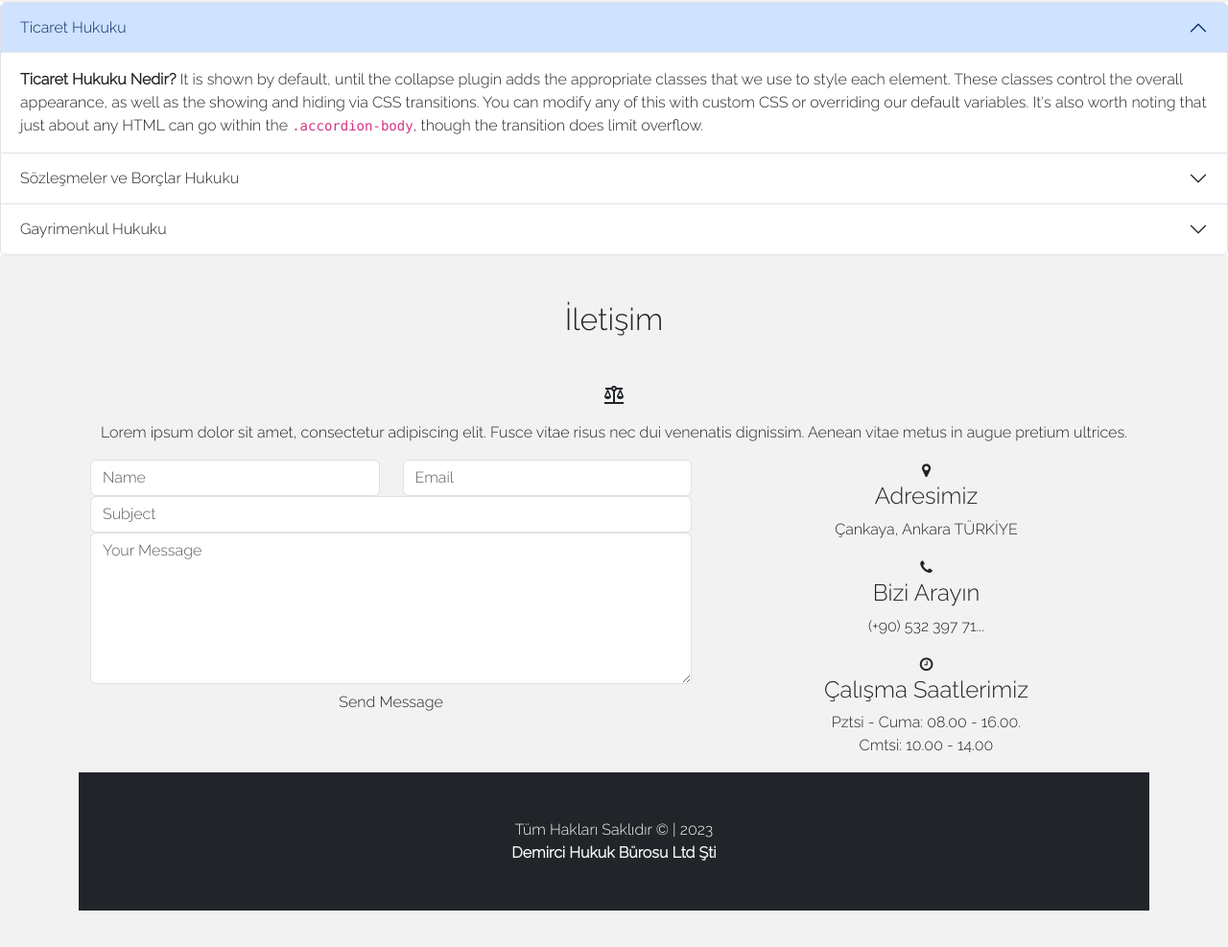
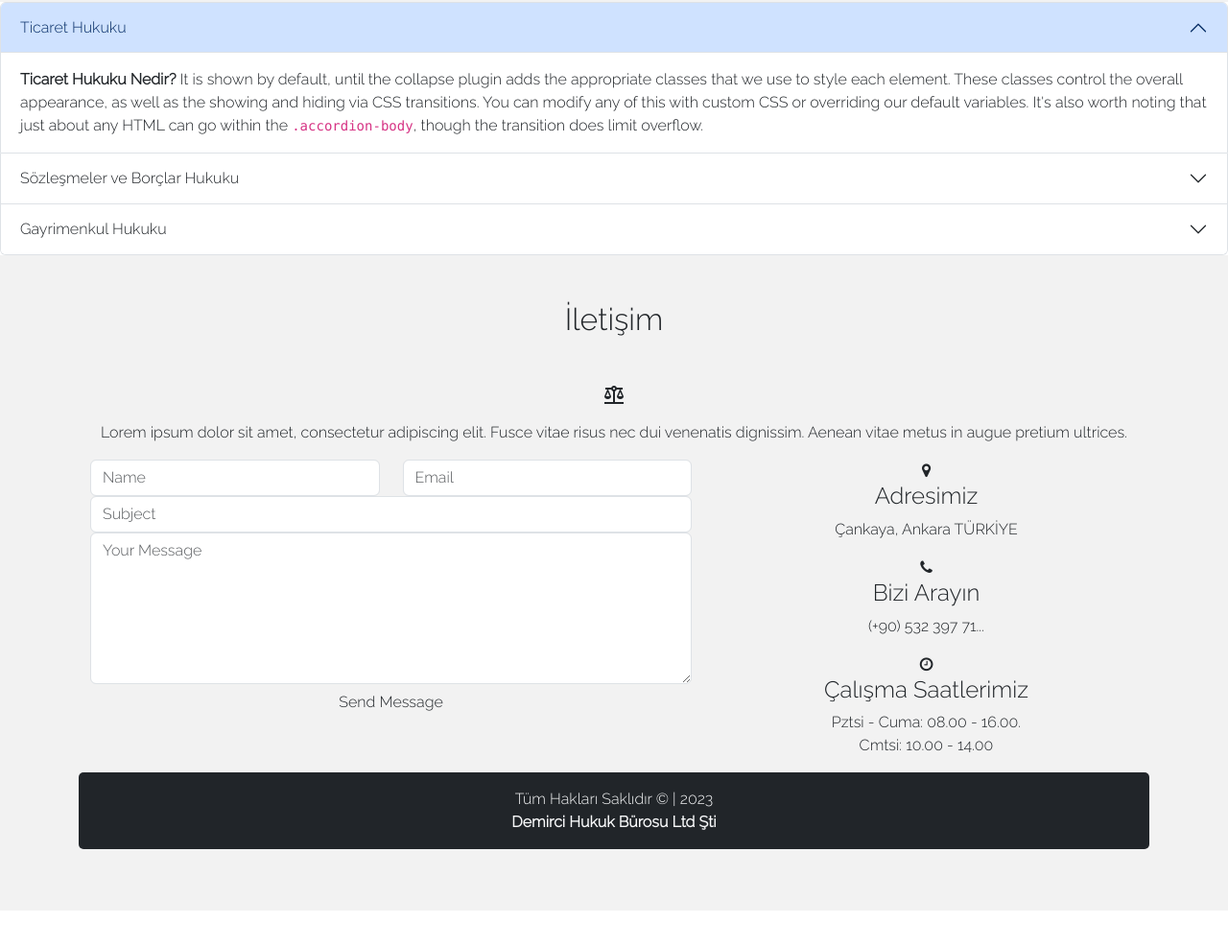
Before and after one commit to Ersindeveloper/Law-Website, a plain HTML site: page index.html in a window 1280 px wide. Shown: the part 2903-3890 px from the top of the page at 96% size. After the commit the page ends 3852 px from the top, so only its background shows below. Drawn offline with nearby package versions, Linux system fonts and the light colour scheme.

Commit message:
footer is developped

```diff
--- a/index.html
+++ b/index.html
@@ -22,7 +22,7 @@
 
     <nav class="navbar navbar-expand-lg navbar-dark bg-dark fixed-top">
         <div class="container-fluid">
-          <img src="/img/demirci_logo.jpg"  alt="" width="150">
+          <img src="/img/demirci_logo.jpg"  alt="" width="150" >
           <a class="navbar-brand" href="#"> | Hakkınızı Korur Gözetir...</a>
           <button class="navbar-toggler" type="button" data-bs-toggle="collapse" data-bs-target="#navbarNavDropdown" aria-controls="navbarNavDropdown" aria-expanded="false" aria-label="Toggle navigation">
             <span class="navbar-toggler-icon"></span>
@@ -307,8 +307,8 @@
 
     <!-- Footer Başlangıç -->
 
-    <div class="bg-dark text-light text-center">
-      <p class="align-middle p-5">
+    <div class="bg-dark text-light text-center" style="border-radius: 5px;">
+      <p class="align-middle p-3">
         <span>Tüm Hakları Saklıdır &copy; | 2023</span><br>
         <span><b>Demirci Hukuk Bürosu Ltd Şti</b></span>
       </p>
```
